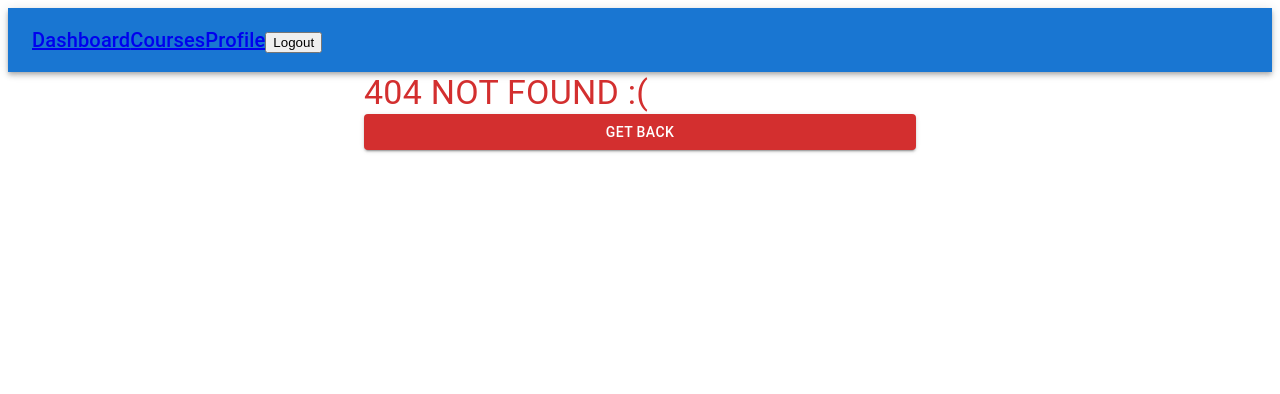
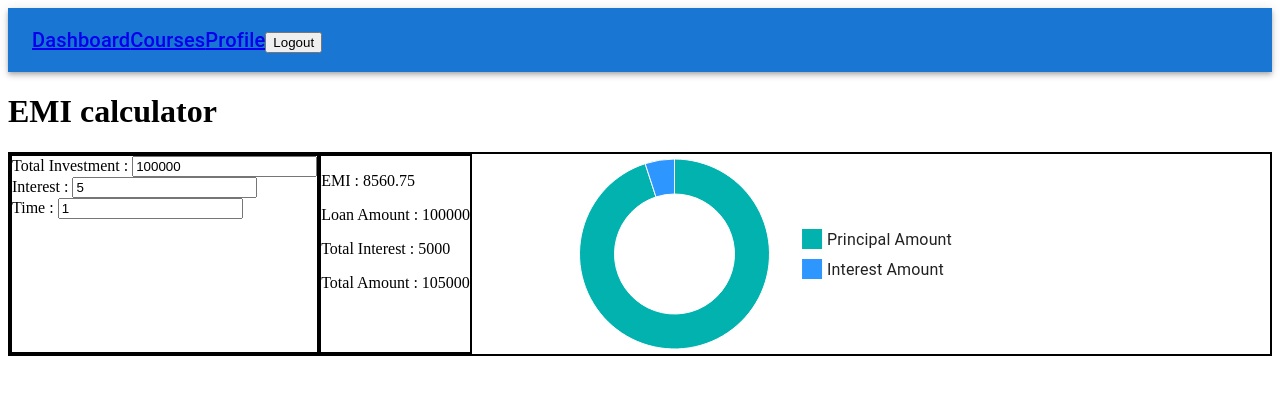
Before and after one commit to Soham908/cash-classroom, a React (Create React App) app in the folder frontend/: page /calculators/emi-calculator in a window 1280 px wide. Before the commit this address had no page. Shown: the top 394 px of the page. Built offline with nearby package versions, Linux system fonts and the light colour scheme.

Commit message:
two calculators done

```diff
--- a/frontend/package.json
+++ b/frontend/package.json
@@ -8,6 +8,7 @@
     "@mui/icons-material": "^5.15.11",
     "@mui/joy": "^5.0.0-beta.29",
     "@mui/material": "^5.15.10",
+    "@mui/x-charts": "^6.19.5",
     "@testing-library/jest-dom": "^5.17.0",
     "@testing-library/react": "^13.4.0",
     "@testing-library/user-event": "^13.5.0",
--- a/frontend/src/App.js
+++ b/frontend/src/App.js
@@ -10,7 +10,8 @@ import LessonPage from './pages/LessonPage';
 import NoMatch from "./components/NoMatch"
 import Dashboard from "./pages/Dashboard"
 import Profile from "./pages/Profile"
-
+import FDCalculator from './pages/calculators/FDCalculator';
+import EMICalculator from './pages/calculators/EMICalculator';
 function App() {
   return (
     <>
@@ -23,6 +24,8 @@ function App() {
           <Route path='/profile' element={<Profile/>}/>
           <Route path='/courses/:name' element={<CourseDetail/>}/>
           <Route path='/lesson' element={<LessonPage/>}/>
+          <Route path="/calculators/fd-calculator" element= {<FDCalculator/>}/>
+          <Route path="/calculators/emi-calculator" element= {<EMICalculator/>}/>
           <Route path="*" element={<NoMatch/>} />
         </Routes>
     </>
--- a/frontend/src/pages/Dashboard.js
+++ b/frontend/src/pages/Dashboard.js
@@ -1,15 +1,17 @@
 import { useEffect, useState } from "react";
 import { ProtectRoutes } from "../manageRoutes/protectRoutes";
-import { createGoal, fetchGoalsById, updateGoal } from "./../actions/goalActions";
+import {
+	createGoal,
+	fetchGoalsById,
+	updateGoal,
+} from "./../actions/goalActions";
 import { useAuthStore } from "../store/store";
 import AspectRatio from "@mui/joy/AspectRatio";
 import Button from "@mui/joy/Button";
 import Card from "@mui/joy/Card";
 import CardContent from "@mui/joy/CardContent";
 import { CardActions, Input, LinearProgress } from "@mui/joy";
-import IconButton from "@mui/joy/IconButton";
 import Typography from "@mui/joy/Typography";
-import BookmarkAdd from "@mui/icons-material/BookmarkAddOutlined";
 import { Box } from "@mui/material";
 
 const Dashboard = () => {
@@ -44,10 +46,10 @@ const Dashboard = () => {
 	};
 
 	const handleSavedValue = async (data) => {
-	const response = await updateGoal(data)
+		const response = await updateGoal(data);
 		console.log(response);
-	setRefresh(prev => !prev)
-  }
+		setRefresh((prev) => !prev);
+	};
 
 	return (
 		<ProtectRoutes>
@@ -60,14 +62,16 @@ const Dashboard = () => {
 					onChange={(e) => handleGoalsFormChange(e)}
 				/>
 				<br />
-       target <input
+				target{" "}
+				<input
 					type="number"
 					name="target"
 					value={goalFormData.target}
 					onChange={(e) => handleGoalsFormChange(e)}
 				/>
 				<br />
-        curr amt <input
+				curr amt{" "}
+				<input
 					type="number"
 					name="currentAmount"
 					value={goalFormData.currentAmount}
@@ -79,7 +83,7 @@ const Dashboard = () => {
 				{/* {JSON.stringify(goals)} */}
 			</div>
 
-      <Box sx={{  display: "flex" }}>
+			<Box sx={{ display: "flex", flexWrap: "wrap" }}>
 				{goals.map((goalData, index) => {
 					return (
 						<Card sx={{ margin: 2 }}>
@@ -91,7 +95,7 @@ const Dashboard = () => {
 									alt=""
 								/>
 							</AspectRatio>
-              <CardContent >
+							<CardContent>
 								<div>
 									<Typography level="body-xs"> Target Savings </Typography>
 									<Typography fontSize="lg" fontWeight="lg">
@@ -99,7 +103,7 @@ const Dashboard = () => {
 									</Typography>
 								</div>
 								<div>
-                  <Typography level="body-xs"> Target Savings </Typography>
+									<Typography level="body-xs"> Current Amount </Typography>
 									<Typography fontSize="lg" fontWeight="lg">
 										{goalData?.currentAmount}
 									</Typography>
@@ -107,10 +111,11 @@ const Dashboard = () => {
 								<LinearProgress
 									determinate
 									variant="outlined"
-
 									size="sm"
 									thickness={24}
-                  value={Number( (goalData.currentAmount / goalData.target) * 100)}
+									value={Number(
+										(goalData.currentAmount / goalData.target) * 100
+									)}
 									sx={{
 										"--LinearProgress-radius": "20px",
 										"--LinearProgress-thickness": "24px",
@@ -122,19 +127,32 @@ const Dashboard = () => {
 										textColor="common.white"
 										sx={{ mixBlendMode: "difference", textAlign: "start" }}
 									>
-                    { `${goalData.currentAmount} / ${goalData.target}` }
+										{`${goalData.currentAmount} / ${goalData.target}`}
 										{/* {console.log(goalData.currentAmount / goalData.target)} */}
 									</Typography>
 								</LinearProgress>
-
 							</CardContent>
 							<CardActions>
-				<Input placeholder="Enter your Saved Amount" type="Number" onChange={(e) => setAmountUpdate(e.target.value)} value={amountUpdate} endDecorator={
-					<Button variant="soft" size="sm" onClick={() => handleSavedValue({id : goalData._id, updateAmount: amountUpdate})}>
+								<Input
+									placeholder="Enter your Saved Amount"
+									type="Number"
+									onChange={(e) => setAmountUpdate(e.target.value)}
+									value={amountUpdate}
+									endDecorator={
+										<Button
+											variant="soft"
+											size="sm"
+											onClick={() =>
+												handleSavedValue({
+													id: goalData._id,
+													updateAmount: amountUpdate,
+												})
+											}
+										>
 											Add to Saved value
 										</Button>
-				} />
-
+									}
+								/>
 							</CardActions>
 						</Card>
 					);
--- /dev/null
+++ b/frontend/src/pages/calculators/EMICalculator.js
@@ -0,0 +1,94 @@
+import { useState } from "react";
+import { PieChart } from "@mui/x-charts/PieChart";
+
+const EMICalculator = () => {
+	const [loanAmount, setLoanAmount] = useState(100000);
+	const [interest, setInterest] = useState(5);
+	const [time, setTime] = useState(1);
+
+	// EMI = [P x R x (1+R) ^N]/ [(1+R) ^ (N-1)]
+
+	const totalValue = loanAmount + (loanAmount * interest * time) / 100;
+	// const totalInterest = (totalValue - loanAmount).toFixed(2);
+	const totalInterest = loanAmount * (interest / 100) * time;
+
+	function calculateEMI(principal, interestRate, loanTenure) {
+		// Convert interest rate to monthly rate
+		const monthlyInterestRate = interestRate / (100 * 12);
+
+		// Calculate number of payments
+		const totalPayments = loanTenure * 12;
+
+		// Calculate EMI using the formula
+		const emi =
+			(principal *
+				monthlyInterestRate *
+				Math.pow(1 + monthlyInterestRate, totalPayments)) /
+			(Math.pow(1 + monthlyInterestRate, totalPayments) - 1);
+
+		return emi.toFixed(2); // Round to two decimal places
+	}
+
+	const emi = calculateEMI(loanAmount, interest, time);
+
+	return (
+		<>
+			<h1>EMI calculator</h1>
+			<div style={{ display: "flex", border: "2px solid black" }}>
+				<div className="calculator-form" style={{ border: "2px solid black" }}>
+					Total Investment :{" "}
+					<input
+						type="number"
+						value={loanAmount}
+						onChange={(e) => setLoanAmount(e.target.value)}
+					/>
+					<br />
+					Interest :{" "}
+					<input
+						type="number"
+						value={interest}
+						onChange={(e) => setInterest(e.target.value)}
+					/>
+					<br />
+					Time :{" "}
+					<input
+						type="number"
+						value={time}
+						onChange={(e) => setTime(e.target.value)}
+					/>
+				</div>
+				<div className="output" style={{ border: "2px solid black" }}>
+					<p>EMI : {emi}</p>
+					<p>Loan Amount : {loanAmount}</p>
+					<p>Total Interest : {totalInterest}</p>
+					<p>Total Amount : {totalValue}</p>
+				</div>
+				<div>
+					<PieChart
+						series={[
+							{
+								data: [
+									{
+										id: 0,
+										value: loanAmount - totalInterest,
+										label: "Principal Amount",
+									},
+									{
+										id: 1,
+										value: totalInterest,
+										label: "Interest Amount",
+									},
+								],
+								innerRadius: 60,
+							},
+						]}
+						width={500}
+						height={200}
+					/>
+				</div>
+			</div>
+		</>
+	);
+};
+
+export default EMICalculator;
--- /dev/null
+++ b/frontend/src/pages/calculators/FDCalculator.js
@@ -0,0 +1,68 @@
+import { useState } from "react";
+import { PieChart } from "@mui/x-charts/PieChart";
+
+const FDCalculator = () => {
+	const [totalInvestment, setTotalInvestment] = useState(100000);
+	const [interest, setInterest] = useState(5);
+	const [time, setTime] = useState(1);
+
+	const totalValue =
+		totalInvestment + (totalInvestment * interest * time) / 100;
+
+	const returns = totalValue - totalInvestment;
+	return (
+		<>
+			<h1>FD calculator</h1>
+			<div style={{ display: "flex", border: "2px solid black" }}>
+				<div className="calculator-form" style={{ border: "2px solid black" }}>
+					Total Investment :{" "}
+					<input
+						type="number"
+						value={totalInvestment}
+						onChange={(e) => setTotalInvestment(e.target.value)}
+					/>
+					<br />
+					Interest :{" "}
+					<input
+						type="number"
+						value={interest}
+						onChange={(e) => setInterest(e.target.value)}
+					/>
+					<br />
+					Time :{" "}
+					<input
+						type="number"
+						value={time}
+						onChange={(e) => setTime(e.target.value)}
+					/>
+				</div>
+				<div className="output" style={{ border: "2px solid black" }}>
+					<p>Invested Amount : {totalInvestment}</p>
+					<p>Estimated Returns : {returns}</p>
+					<p>Total Value : {totalValue}</p>
+				</div>
+				<div>
+					<PieChart
+						series={[
+							{
+								data: [
+									{ id: 0, value: returns, label: "Return" },
+									{
+										id: 1,
+										value: totalValue - returns,
+										label: "Total Investment",
+									},
+								],
+								innerRadius: 60,
+							},
+						]}
+						width={500}
+						height={200}
+					/>
+				</div>
+			</div>
+		</>
+	);
+};
+
+export default FDCalculator;
```
Also changed, not shown: 2 other files (tests, documents, lock files or other folders). Lines whose indentation alone changed are shown as unchanged.
